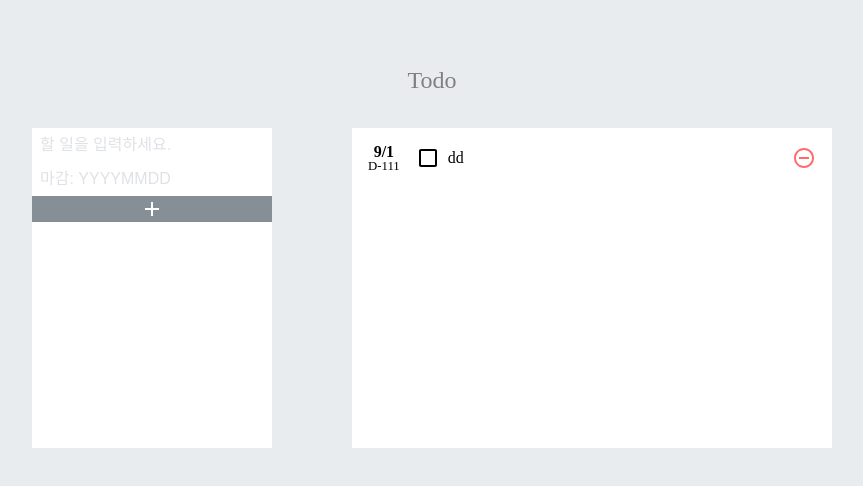
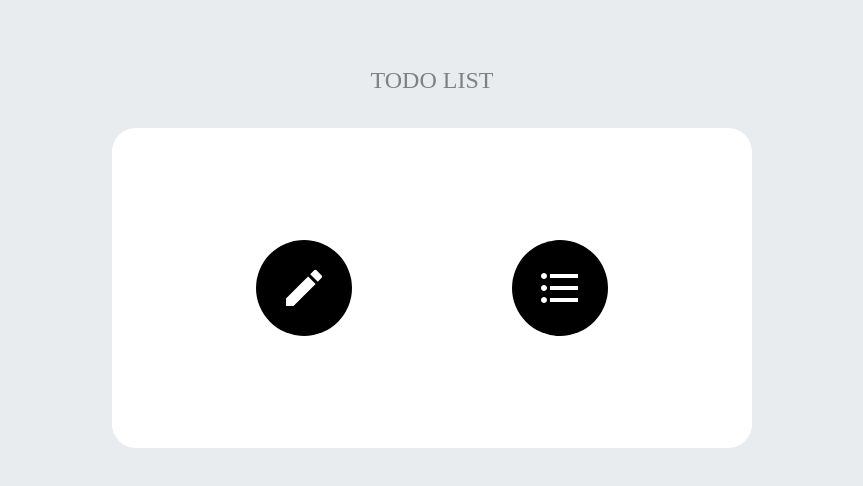
Before and after one commit to Wonahyeon/ReactTodo, a React (Create React App) app: page / in a window 1280 px wide. Shown: the top 486 px of the page, without its empty margins (208-1071 px from the left). Built offline with nearby package versions, Linux system fonts and the light colour scheme.

Commit message:
메인 페이지
메인 페이지 서브 페이지 연결

```diff
--- a/src/App.js
+++ b/src/App.js
@@ -6,6 +6,8 @@ import { v4 as uuidv4 } from "uuid";
 import TodoTemplate from "./component/TodoTemplate";
 import TodoInsert from "./component/TodoInsert";
 import TodoList from "./component/TodoList";
+import { BrowserRouter, Route, Routes } from "react-router-dom";
+import TodoMain from "./component/TodoMain";
 
 const GlobalStyle = createGlobalStyle`
   ${reset}
@@ -14,15 +16,7 @@ const GlobalStyle = createGlobalStyle`
     background: #e9ecef;
   }
 
-  .app-title {
-    color: gray;
-    height: 4rem;
-    font-size: 1.5rem;
-    display: flex;
-    justify-content: center;
-    align-items: center;
-    margin: 3rem 3rem 0;
-  }
+
 `;
 
 function App() {
@@ -67,10 +61,12 @@ function App() {
   return (
     <>
     <GlobalStyle />
-    <div className='app-title'>Todo</div>
-    <TodoTemplate >
-      <TodoList todos={todos} onRemove={handleRemove} onToggle={handleToggle}/>
-    </TodoTemplate>
+    <BrowserRouter>
+      <Routes>
+        <Route path="/" element={<TodoMain/>} />
+      </Routes>
+    </BrowserRouter>
+
 
     </>
   );
--- /dev/null
+++ b/src/component/TodoMain.jsx
@@ -0,0 +1,67 @@
+import React from 'react';
+import { useNavigate } from 'react-router-dom';
+import styled from "styled-components";
+import { MdMode as AddIcon } from "react-icons/md";
+import { MdFormatListBulleted as ListIcon } from "react-icons/md";
+
+const Title = styled.div`
+  color: gray;
+  height: 4rem;
+  font-size: 1.5rem;
+  display: flex;
+  justify-content: center;
+  align-items: center;
+  margin: 3rem 3rem 0;
+`;
+
+const TodoMainWrapper = styled.div`
+  width: 40rem;
+  height: 20rem;
+  margin: 0 auto;
+  margin-top: 1rem;
+  border-radius: 1.5rem;
+  background: white;
+  display: flex;
+  justify-content: center;
+  align-items: center;
+  `;
+
+  const TodoButton = styled.div`
+    border: none;
+    background: black;
+    width: 6rem;
+    height: 6rem;
+    border-radius: 6rem;
+    margin: 0 5rem;
+    display: flex;
+    justify-content: center;
+    align-items: center;
+
+    svg {
+      color: white;
+      font-size: 3rem;
+    }
+  `;
+
+function TodoMain(props) {
+  const navigate = useNavigate();
+  return (
+    <>
+    <Title>TODO LIST</Title>
+    <TodoMainWrapper>
+      <TodoButton type='button' onClick={() => {
+        navigate("/todo-write");
+      }}>
+        <AddIcon />
+      </TodoButton>
+      <TodoButton type='button' onClick={() => {
+        navigate("/todo-list");
+      }}>
+        <ListIcon />
+      </TodoButton>
+    </TodoMainWrapper>
+    </>
+  );
+}
+
+export default TodoMain;
--- a/src/component/TodoTemplate.jsx
+++ b/src/component/TodoTemplate.jsx
@@ -3,41 +3,46 @@ import styled from 'styled-components';
 import TodoInsert from './TodoInsert';
 import TodoList from './TodoList';
 import TodoDetail from './TodoDetail';
+import { IoArrowBack as backIcon } from "react-icons/md";
+import { useNavigate } from 'react-router-dom';
 
 const TodoTemplateWrapper = styled.div`
-  width: 800px;
+  width: 40rem;
+  height: 20rem;
   margin: 0 auto;
   margin-top: 1rem;
-  border-radius: 4px;
+  border-radius: 1.5rem;
+  background: white;
   display: flex;
-
-  .taskWrapper {
-    flex: 1;
-    background: white;
-  }
-
-  .content {
-    background: white;
-    margin-left: 5rem;
-    flex: 2;
-  }
+  justify-content: center;
+  align-items: center;
   `;
 
-  const TodoButton = styled.button`
+  const TodoButton = styled.div`
+    border: none;
+    background: black;
+    width: 6rem;
+    height: 6rem;
+    border-radius: 6rem;
+    margin: 0 5rem;
+    display: flex;
+    justify-content: center;
+    align-items: center;
 
+    svg {
+      color: white;
+      font-size: 3rem;
+    }
   `;
 
 
 function TodoTemplate(props) {
   const { children } = props;
+  const navigate = useNavigate();
 
   return (
     <TodoTemplateWrapper>
-      <div className='taskWrapper'>
-        <TodoInsert/>
 
-      </div>
-      <div className='content'>{children}</div>
     </TodoTemplateWrapper>
   );
 }
```
Also changed, not shown: 1 other file (tests, documents, lock files or other folders).
